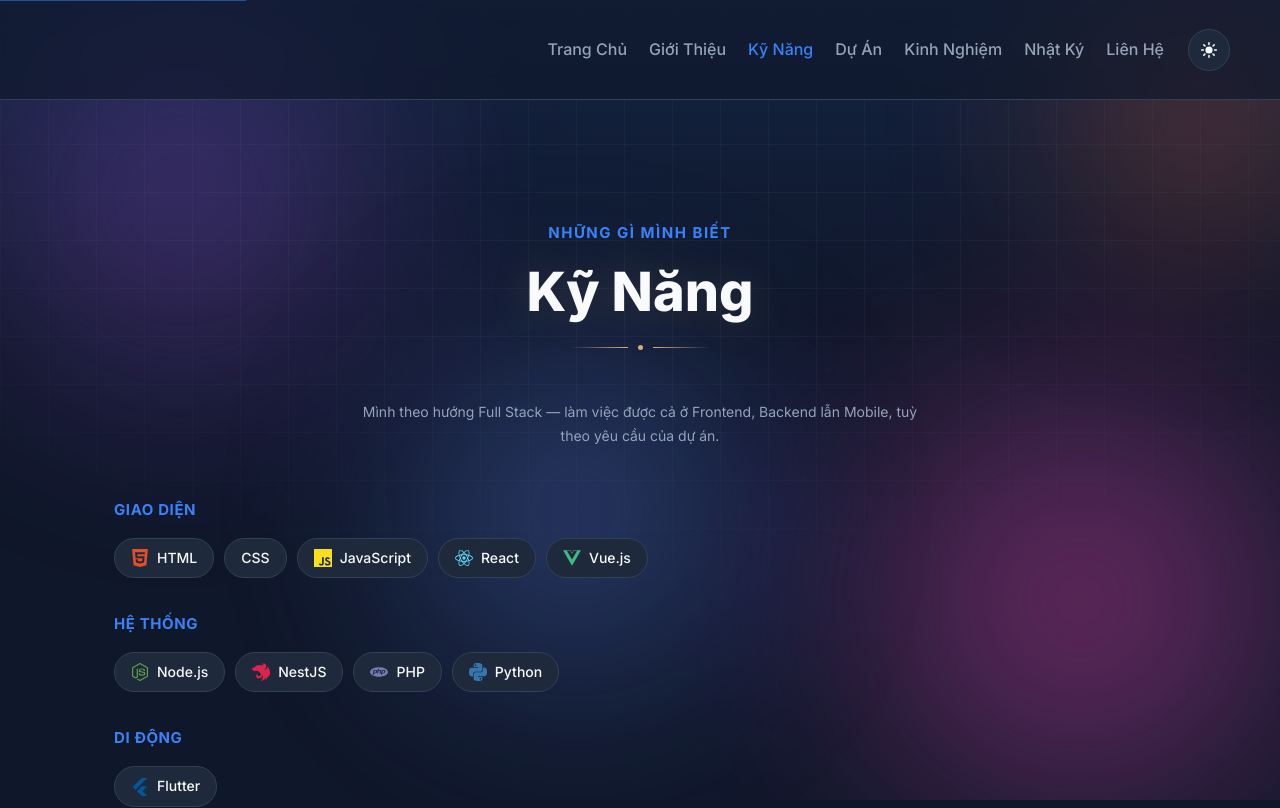
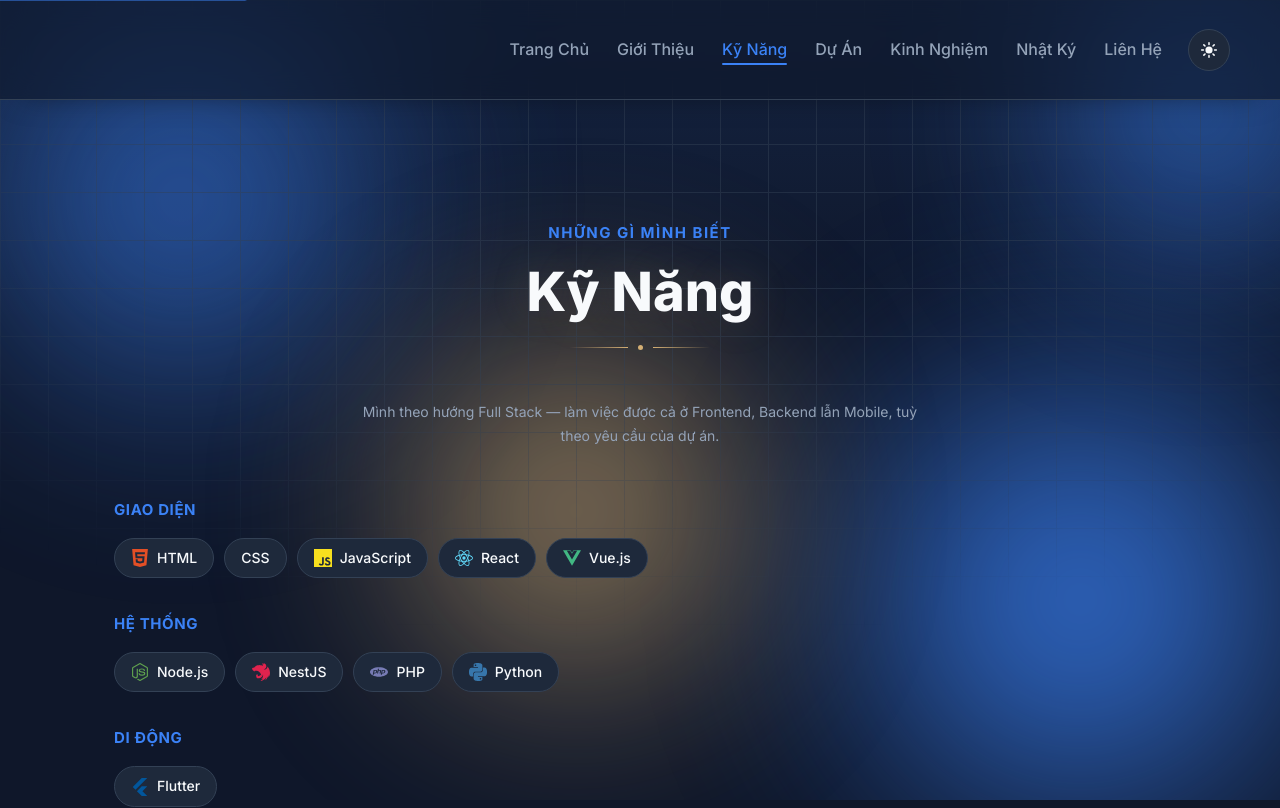
Before and after one commit to PhamDucDuy-2280605704/my-portfolio, a React (Vite) app: page /skills in a window 1280 px wide. Shown: the top 808 px of the page. Built offline with nearby package versions, Linux system fonts and the light colour scheme.

Commit message:
update css

```diff
--- a/src/components/common/Background/Background.css
+++ b/src/components/common/Background/Background.css
@@ -14,17 +14,19 @@
 .app-blobs {
   position: absolute;
   inset: 0;
-
-  animation: hue-cycle 40s linear infinite;
 }
 
 .app-blob {
   position: absolute;
   border-radius: 50%;
   filter: blur(90px);
-  opacity: 0.35;
+  opacity: 0.3;
   will-change: transform, opacity;
 }
+
+/* Chỉ dùng đúng 2 màu chủ đạo của site (--color-primary xanh,
+   --color-accent vàng đồng) thay vì 4 màu tự do trước đây — nền giờ đồng bộ
+   hẳn với Navbar/Hero/Button thay vì trông như 1 mảng riêng biệt. */
 
 .app-blob-1 {
   top: -10%;
@@ -33,7 +35,7 @@
   width: 520px;
   height: 520px;
 
-  background: radial-gradient(circle, #3b82f6, transparent 70%);
+  background: radial-gradient(circle, var(--color-primary), transparent 70%);
 
   animation:
     drift-1 26s ease-in-out infinite,
@@ -47,7 +49,8 @@
   width: 620px;
   height: 620px;
 
-  background: radial-gradient(circle, #8b5cf6, transparent 70%);
+  background: radial-gradient(circle, var(--color-primary), transparent 70%);
+  opacity: 0.22;
 
   animation:
     drift-2 32s ease-in-out infinite,
@@ -62,7 +65,9 @@
   width: 420px;
   height: 420px;
 
-  background: radial-gradient(circle, #06b6d4, transparent 70%);
+  /* Điểm nhấn vàng đồng rất nhẹ — cùng tông với hover Button/ReplayIntroButton */
+  background: radial-gradient(circle, var(--color-accent), transparent 70%);
+  opacity: 0.14;
 
   animation:
     drift-3 22s ease-in-out infinite,
@@ -76,7 +81,8 @@
   width: 380px;
   height: 380px;
 
-  background: radial-gradient(circle, #ec4899, transparent 70%);
+  background: radial-gradient(circle, var(--color-primary), transparent 70%);
+  opacity: 0.18;
 
   animation:
     drift-4 28s ease-in-out infinite,
@@ -106,10 +112,13 @@
   position: absolute;
   inset: 0;
 
+  /* Đổi từ màu slate cố định sang var(--color-border) — lưới nền tự đổi
+     theo theme sáng/tối giống mọi viền khác trong site, không bị "trơ" 1 màu. */
   background-image:
-    linear-gradient(to right, rgba(148, 163, 184, 0.06) 1px, transparent 1px),
-    linear-gradient(to bottom, rgba(148, 163, 184, 0.06) 1px, transparent 1px);
+    linear-gradient(to right, var(--color-border) 1px, transparent 1px),
+    linear-gradient(to bottom, var(--color-border) 1px, transparent 1px);
   background-size: 48px 48px;
+  opacity: 0.5;
 
   mask-image: radial-gradient(ellipse 80% 60% at 50% 20%, #000 40%, transparent 100%);
 }
@@ -161,21 +170,11 @@
 @keyframes breathe {
   0%,
   100% {
-    opacity: 0.3;
+    opacity: 0.7;
   }
 
   50% {
-    opacity: 0.5;
-  }
-}
-
-@keyframes hue-cycle {
-  0% {
-    filter: hue-rotate(0deg);
-  }
-
-  100% {
-    filter: hue-rotate(360deg);
+    opacity: 1;
   }
 }
 
@@ -195,7 +194,6 @@
 @media (max-width: 640px) {
   .app-blob {
     filter: blur(60px);
-    opacity: 0.28;
   }
 
   .app-blob-1,
--- a/src/components/common/ThemeToggle/ThemeToggle.css
+++ b/src/components/common/ThemeToggle/ThemeToggle.css
@@ -15,11 +15,15 @@
   font-size: 18px;
   cursor: pointer;
 
-  transition: 0.25s;
+  transition: border-color 0.25s ease, color 0.25s ease, transform 0.25s ease,
+    box-shadow 0.25s ease;
 }
 
 .theme-toggle:hover {
   border-color: var(--color-primary);
   color: var(--color-primary);
   transform: rotate(15deg);
+
+  /* Quầng sáng nhẹ đồng bộ với gạch chân của menu khi hover */
+  box-shadow: 0 0 0 4px rgba(59, 130, 246, 0.12);
 }
--- a/src/components/layout/Navbar/Navbar.css
+++ b/src/components/layout/Navbar/Navbar.css
@@ -15,6 +15,9 @@
   backdrop-filter: blur(14px);
   -webkit-backdrop-filter: blur(14px);
   border-bottom: 1px solid var(--color-border);
+
+  /* Đổ bóng rất nhẹ phía dưới, tách navbar khỏi nội dung cuộn bên dưới */
+  box-shadow: 0 16px 30px -24px rgba(0, 0, 0, 0.55);
 }
 
 .logo {
@@ -127,28 +130,59 @@
 .navbar-right {
   display: flex;
   align-items: center;
-  gap: 24px;
+  gap: 26px;
 }
 
 .menu {
   display: flex;
-  gap: 22px;
+  gap: 28px;
   list-style: none;
 }
 
+/* Link menu — gạch chân trượt mượt vào khi hover/active, thay vì chỉ đổi
+   màu chữ đột ngột như trước. */
 .menu a {
+  position: relative;
+
   color: var(--color-text-secondary);
   text-decoration: none;
-  transition: 0.3s;
   font-weight: 500;
+
+  padding-bottom: 6px;
+
+  transition: color 0.25s ease;
+}
+
+.menu a::after {
+  content: "";
+  position: absolute;
+  left: 0;
+  bottom: 0;
+  width: 100%;
+  height: 2px;
+
+  background: var(--color-primary);
+  border-radius: var(--radius-full);
+
+  transform: scaleX(0);
+  transform-origin: left;
+  transition: transform 0.3s cubic-bezier(0.16, 1, 0.3, 1);
 }
 
 .menu a:hover {
-  color: var(--color-primary);
+  color: var(--color-text);
+}
+
+.menu a:hover::after {
+  transform: scaleX(1);
 }
 
 .menu a.active {
   color: var(--color-primary);
+}
+
+.menu a.active::after {
+  transform: scaleX(1);
 }
 
 /* Mobile menu toggle button (ẩn trên desktop) */
@@ -168,6 +202,13 @@
   color: var(--color-text);
   font-size: 28px;
   cursor: pointer;
+
+  transition: color 0.25s ease, transform 0.25s ease;
+}
+
+.menu-toggle:hover {
+  color: var(--color-primary);
+  transform: scale(1.08);
 }
 
 .mobile-menu {
@@ -195,10 +236,13 @@
 }
 
 .mobile-menu a {
+  position: relative;
   color: var(--color-text);
   text-decoration: none;
   font-size: 24px;
   font-weight: 600;
+
+  transition: color 0.25s ease;
 }
 
 .mobile-menu a.active {
@@ -224,6 +268,14 @@
   color: var(--color-text);
   font-size: 22px;
   cursor: pointer;
+
+  transition: 0.25s;
+}
+
+.mobile-menu-close:hover {
+  border-color: var(--color-primary);
+  color: var(--color-primary);
+  transform: rotate(90deg);
 }
 
 @media (max-width: 1080px) {
--- a/src/components/sections/Hero/Hero.css
+++ b/src/components/sections/Hero/Hero.css
@@ -1,23 +1,17 @@
-.hero{
+.hero {
+  position: relative;
 
-    position:relative;
+  max-width: 1200px;
+  margin: auto;
 
-    max-width:1200px;
+  min-height: calc(100vh - 100px);
 
-    margin:auto;
+  display: flex;
+  justify-content: space-between;
+  align-items: center;
+  gap: 80px;
 
-    min-height:calc(100vh - 100px);
-
-    display:flex;
-
-    justify-content:space-between;
-
-    align-items:center;
-
-    gap:80px;
-
-    padding:0 40px;
-
+  padding: 0 40px;
 }
 
 /* 4 góc hoa văn trang trí — lùi vào trong 24px, dùng lại component
@@ -46,122 +40,183 @@
   right: 24px;
 }
 
-.hero-left{
-
-    flex:1;
-
+.hero-left {
+  flex: 1;
 }
 
-.hero-right{
-
-    flex:1;
-
-    display:flex;
-
-    justify-content:center;
-
+/* Các dòng trong hero-left xuất hiện dần từ dưới lên, so le nhau theo thứ
+   tự đọc (hello -> tên -> vai trò -> highlights -> mô tả -> quote -> nút),
+   tạo cảm giác trang được "dựng" lên thay vì hiện phẳng 1 lượt. */
+.hero-left > * {
+  opacity: 0;
+  animation: hero-rise 0.6s cubic-bezier(0.16, 1, 0.3, 1) forwards;
 }
 
-.hero-right img{
-
-    width:420px;
-
-    height:420px;
-
-    object-fit:cover;
-
-    border-radius:50%;
-
+.hello {
+  animation-delay: 0.05s;
+}
+.hero-left h1 {
+  animation-delay: 0.12s;
+}
+.hero-left h2 {
+  animation-delay: 0.19s;
+}
+.hero-highlights {
+  animation-delay: 0.26s;
+}
+.tagline {
+  animation-delay: 0.33s;
+}
+.quote {
+  animation-delay: 0.4s;
+}
+.buttons {
+  animation-delay: 0.47s;
 }
 
-.hello{
-
-    font-size:20px;
-
-    color:var(--color-text-secondary);
-
+@keyframes hero-rise {
+  from {
+    opacity: 0;
+    transform: translateY(14px);
+  }
+  to {
+    opacity: 1;
+    transform: translateY(0);
+  }
 }
 
-.hero h1{
-
-    font-size:64px;
-
-    margin-top:10px;
-
+.hero-right {
+  flex: 1;
+  display: flex;
+  justify-content: center;
 }
 
-.hero h2{
-
-    margin-top:15px;
-
-    color:var(--color-primary);
-
+/* Vòng sáng mềm phía sau avatar, đồng bộ tông với --color-primary — thay vì
+   ảnh tròn "trơ" giữa nền, giờ có điểm nhấn ánh sáng như spotlight. */
+.hero-right {
+  position: relative;
 }
 
+.hero-right::before {
+  content: "";
+  position: absolute;
+  width: 420px;
+  height: 420px;
+  border-radius: 50%;
+
+  background: radial-gradient(circle, var(--color-primary) 0%, transparent 70%);
+  opacity: 0.18;
+  filter: blur(30px);
+
+  pointer-events: none;
+}
+
+.hero-right img {
+  position: relative;
+
+  width: 420px;
+  height: 420px;
+  object-fit: cover;
+  border-radius: 50%;
+
+  border: 1px solid var(--color-border);
+  box-shadow: 0 20px 50px -20px rgba(0, 0, 0, 0.5);
+
+  transition: transform 0.4s cubic-bezier(0.16, 1, 0.3, 1);
+}
+
+.hero-right img:hover {
+  transform: translateY(-6px);
+}
+
+.hello {
+  font-size: 20px;
+  color: var(--color-text-secondary);
+}
+
+.hero h1 {
+  font-size: 64px;
+  margin-top: 10px;
+}
+
+.hero h2 {
+  margin-top: 15px;
+  color: var(--color-primary);
+}
+
+/* Frontend / Backend / Mobile giờ hiện dạng pill tag riêng biệt, có viền +
+   nền mờ, thay vì chữ thường nối dấu chấm — dễ đọc và trông "sản phẩm" hơn. */
 .hero-highlights {
   display: flex;
+  flex-wrap: wrap;
   align-items: center;
-  gap: 10px;
+  gap: 8px;
 
-  margin-top: 14px;
+  margin-top: 16px;
+}
 
-  font-size: 13px;
+.hero-highlights span {
+  padding: 5px 14px;
+
+  border: 1px solid var(--color-border);
+  border-radius: var(--radius-full);
+  background: var(--color-surface);
+
+  font-size: 12px;
   font-weight: 600;
   letter-spacing: 0.4px;
   text-transform: uppercase;
   color: var(--color-text-secondary);
+
+  transition: border-color 0.25s ease, color 0.25s ease;
 }
 
-.hero-highlights span {
-  display: flex;
-  align-items: center;
-  gap: 10px;
+.hero-highlights span:hover {
+  border-color: var(--color-primary);
+  color: var(--color-primary);
 }
 
+/* Dấu chấm phân cách cũ không còn cần thiết vì mỗi mục đã tách thành pill
+   riêng, ẩn đi để không lẫn vào giữa các pill. */
 .hero-highlights .dot {
-  width: 4px;
-  height: 4px;
-  border-radius: 50%;
-  background: var(--color-text-secondary);
-  opacity: 0.6;
+  display: none;
 }
 
-.tagline{
+.tagline {
+  margin-top: 22px;
 
-    margin-top:22px;
+  font-size: 19px;
+  line-height: 1.7;
+  color: var(--color-text-secondary);
 
-    font-size:19px;
-
-    line-height:1.7;
-
-    color:var(--color-text-secondary);
-
-    max-width:480px;
-
+  max-width: 480px;
 }
 
-.quote{
+/* Quote có gạch trái + đổi qua font nghiêng serif nhẹ, tách rõ khỏi phần
+   tagline thay vì trông như 1 dòng phụ mờ nhạt. */
+.quote {
+  position: relative;
 
-    margin-top:16px;
+  margin-top: 20px;
+  padding-left: 18px;
 
-    font-size:15px;
+  border-left: 2px solid var(--color-primary);
 
-    font-style:italic;
-
-    color:var(--color-text-secondary);
-
-    opacity:0.75;
-
+  /* Dùng đúng font gốc của site (hỗ trợ dấu tiếng Việt chuẩn) — Georgia/Times
+     New Roman trước đó làm dấu bị tách rời khỏi chữ (VD "tối" hiện thành
+     "tố i"), chỉ giữ lại kiểu chữ nghiêng cho sang trọng. */
+  font-family: var(--font-family);
+  font-size: 16px;
+  font-style: italic;
+  color: var(--color-text-secondary);
+  opacity: 0.85;
 }
 
-.buttons{
+.buttons {
+  display: flex;
+  gap: 20px;
 
-    display:flex;
-
-    gap:20px;
-
-    margin-top:35px;
-
+  margin-top: 35px;
 }
 
 @media (max-width: 900px) {
@@ -172,6 +227,7 @@
   .hero {
     flex-direction: column-reverse;
     text-align: center;
+
     gap: 40px;
     padding: 60px 24px;
     min-height: auto;
@@ -179,6 +235,11 @@
 
   .hero-highlights {
     justify-content: center;
+  }
+
+  .hero-right::before {
+    width: 260px;
+    height: 260px;
   }
 
   .hero-right img {
@@ -198,7 +259,9 @@
   }
 
   .quote {
+    display: inline-block;
     font-size: 14px;
+    text-align: left;
   }
 
   .buttons {
@@ -208,6 +271,11 @@
 }
 
 @media (max-width: 420px) {
+  .hero-right::before {
+    width: 200px;
+    height: 200px;
+  }
+
   .hero-right img {
     width: 200px;
     height: 200px;
@@ -230,3 +298,10 @@
     width: 100%;
   }
 }
+
+@media (prefers-reduced-motion: reduce) {
+  .hero-left > * {
+    animation: none !important;
+    opacity: 1 !important;
+  }
+}
```
